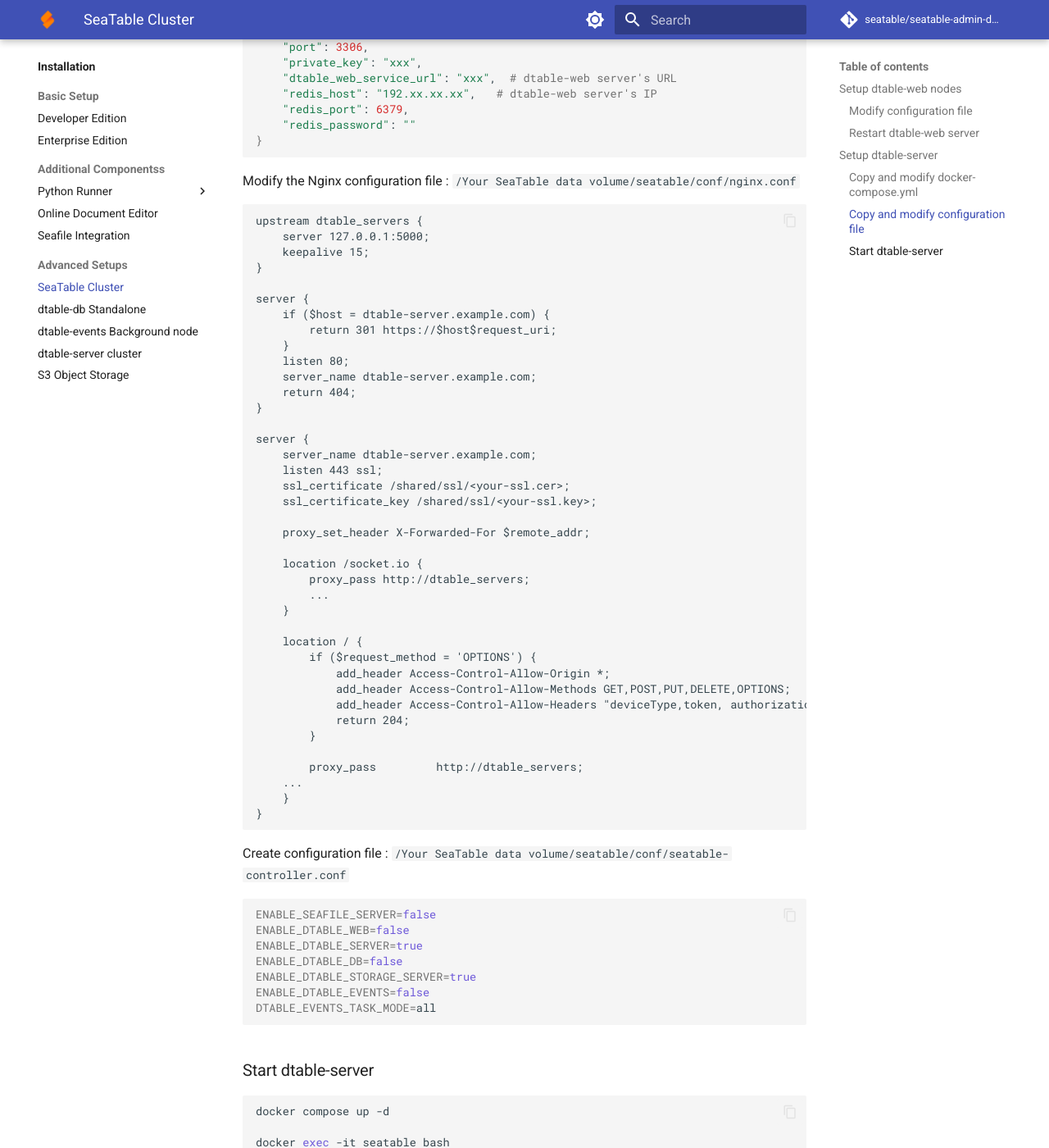
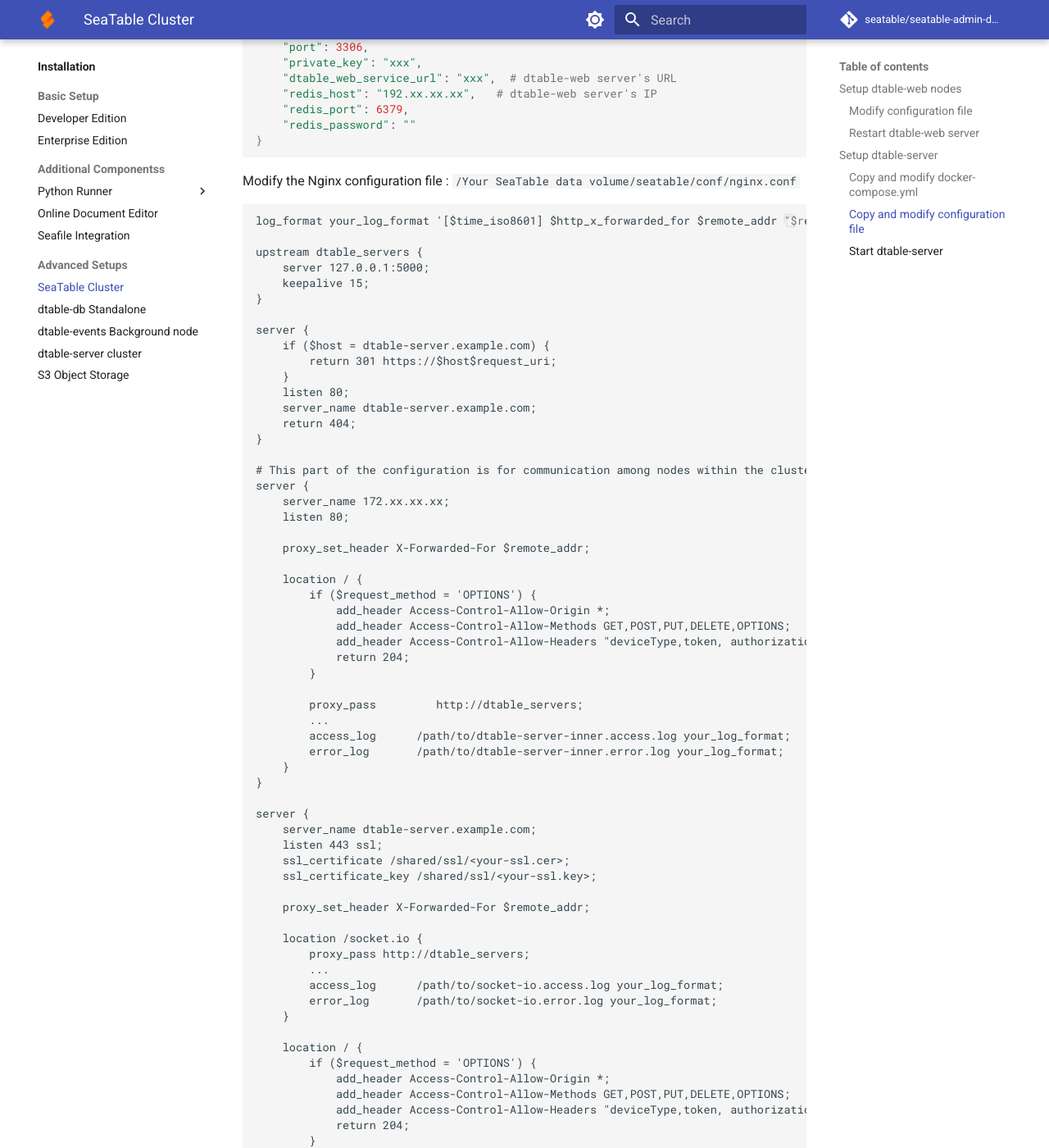
Before and after one commit to seatable/seatable-admin-docs, an MkDocs documentation site: the page built from docs/docker/Cluster/SeaTable Cluster.md, in a window 1280 px wide and 1400 px high, scrolled down 4125 px. Shown: the whole window at 82% size. Built offline with MkDocs 1.6.1 and Material for MkDocs 9.7.7, drawn with Linux system fonts in a browser that asks for light colours; comment, search, counter and statistics services are not loaded; some of the changed text lies outside the part shown.

Commit message:
update SeaTable Cluster.md (#148)
* update SeaTable Cluster.md

* update SeaTable Cluster.md

* Update SeaTable Cluster.md

````diff
--- a/docs/docker/Cluster/SeaTable Cluster.md
+++ b/docs/docker/Cluster/SeaTable Cluster.md
@@ -173,6 +173,8 @@
 Modify the Nginx configuration file : `/Your SeaTable data volume/seatable/conf/nginx.conf`
 
 ```
+log_format your_log_format '[$time_iso8601] $http_x_forwarded_for $remote_addr "$request" $status $body_bytes_sent "$http_referer" "$http_user_agent" $upstream_response_time';
+
 upstream dtable_servers {
     server 127.0.0.1:5000;
     keepalive 15;
@@ -187,6 +189,28 @@
     return 404;
 }
 
+# This part of the configuration is for communication among nodes within the cluster.
+server {
+    server_name 172.xx.xx.xx;
+    listen 80;
+
+    proxy_set_header X-Forwarded-For $remote_addr;
+
+    location / {
+        if ($request_method = 'OPTIONS') {
+            add_header Access-Control-Allow-Origin *;
+            add_header Access-Control-Allow-Methods GET,POST,PUT,DELETE,OPTIONS;
+            add_header Access-Control-Allow-Headers "deviceType,token, authorization, content-type";
+            return 204;
+        }
+
+        proxy_pass         http://dtable_servers;
+        ...
+        access_log      /path/to/dtable-server-inner.access.log your_log_format;
+        error_log       /path/to/dtable-server-inner.error.log your_log_format;
+    }
+}
+
 server {
     server_name dtable-server.example.com;
     listen 443 ssl;
@@ -197,7 +221,9 @@
 
     location /socket.io {
         proxy_pass http://dtable_servers;
-		...
+        ...
+        access_log      /path/to/socket-io.access.log your_log_format;
+        error_log       /path/to/socket-io.error.log your_log_format;
     }
 
     location / {
@@ -209,7 +235,9 @@
         }
 
         proxy_pass         http://dtable_servers;
-    ...
+        ...
+        access_log      /path/to/dtable-server.access.log your_log_format;
+        error_log       /path/to/dtable-server.error.log your_log_format;
     }
 }
 
````
